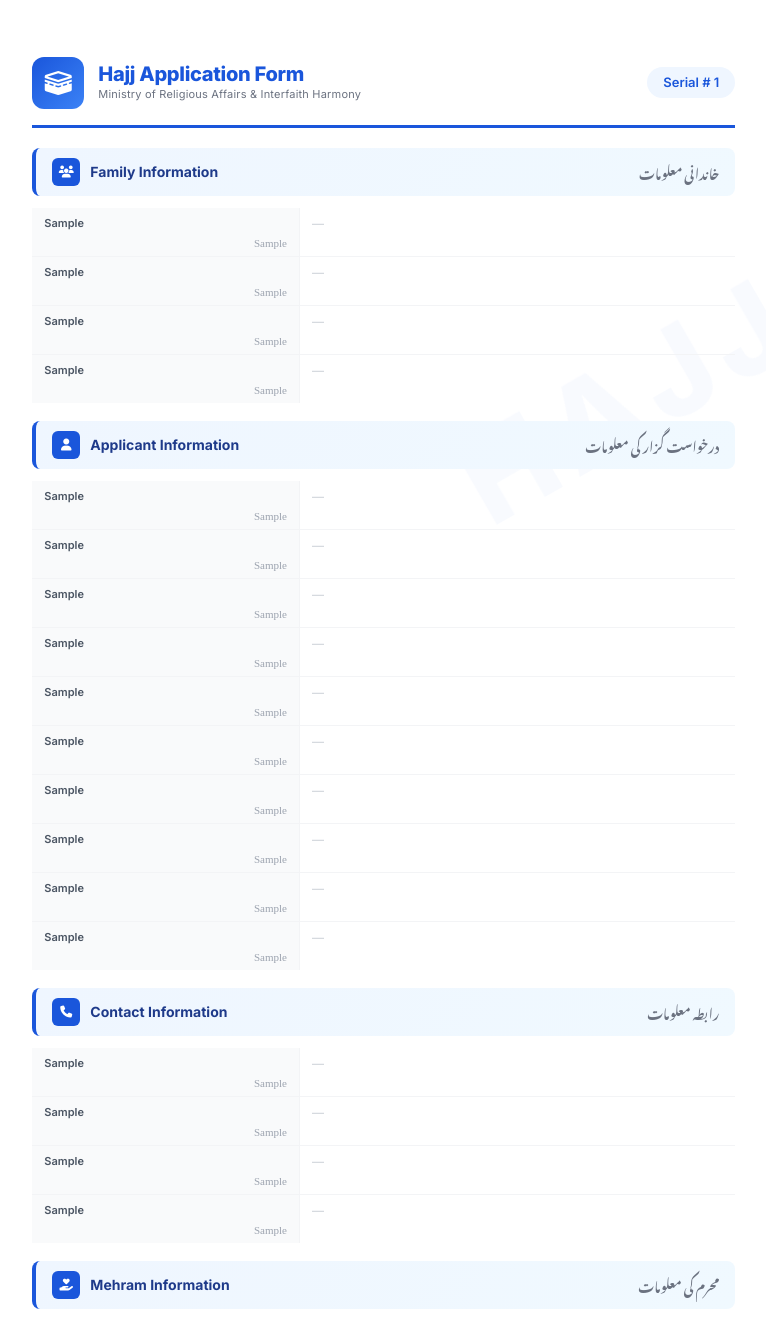
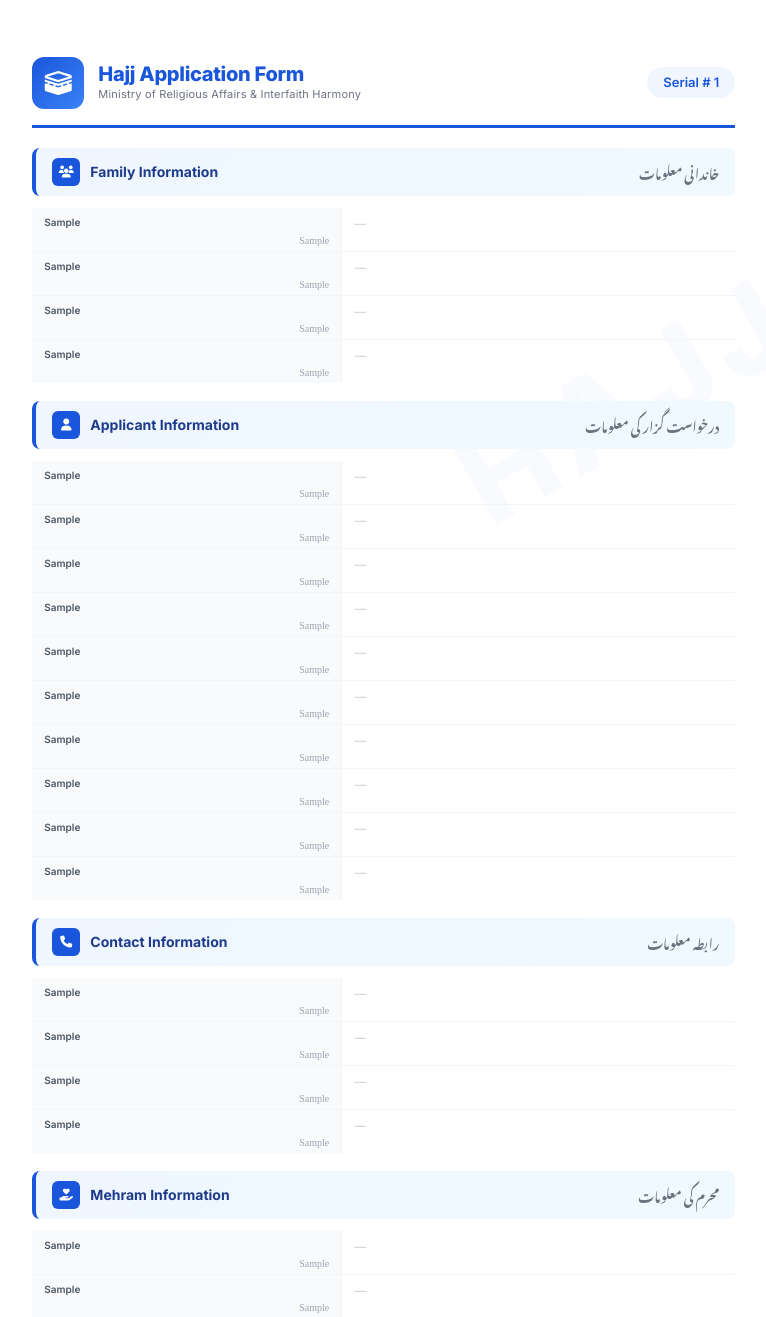
Before and after one commit to MuhammadHamidRaza/hajj-form-generator, a Flask app: template templates/pdf_template.html in a window 1280 px wide. Shown: the top 1317 px of the page, without its empty margins (13-779 px from the left). Run offline with Flask 3, Linux system fonts and the light colour scheme; the template is opened without the code that fills it: most values are stand-ins (such as "Sample title", 1, 10 or a date in 2020); some web fonts are replaced.

Commit message:
fix: Urdu text overflow in PDF label cells - wider columns, word-break

```diff
--- a/templates/pdf_template.html
+++ b/templates/pdf_template.html
@@ -169,32 +169,41 @@
         }
 
         .fields-table .label-cell {
-            width: 38%;
+            width: 44%;
             background: #f9fafb;
             font-weight: 600;
             color: #374151;
             border-right: 1px solid #f3f4f6;
+            word-break: break-word;
+            overflow-wrap: break-word;
         }
 
         .fields-table .label-cell .label-en {
             display: block;
-            font-size: 11px;
+            font-size: 10px;
             font-weight: 600;
             color: #4b5563;
+            word-break: break-word;
+            overflow-wrap: break-word;
         }
 
         .fields-table .label-cell .label-ur {
             display: block;
-            font-size: 11px;
+            font-size: 10px;
             font-weight: 500;
             color: #9ca3af;
             margin-top: 1px;
+            word-break: break-word;
+            overflow-wrap: break-word;
+            line-height: 1.3;
         }
 
         .fields-table .value-cell {
-            width: 62%;
+            width: 56%;
             font-weight: 500;
             color: #111827;
+            word-break: break-word;
+            overflow-wrap: break-word;
         }
 
         .fields-table .value-cell:empty::before {
```
